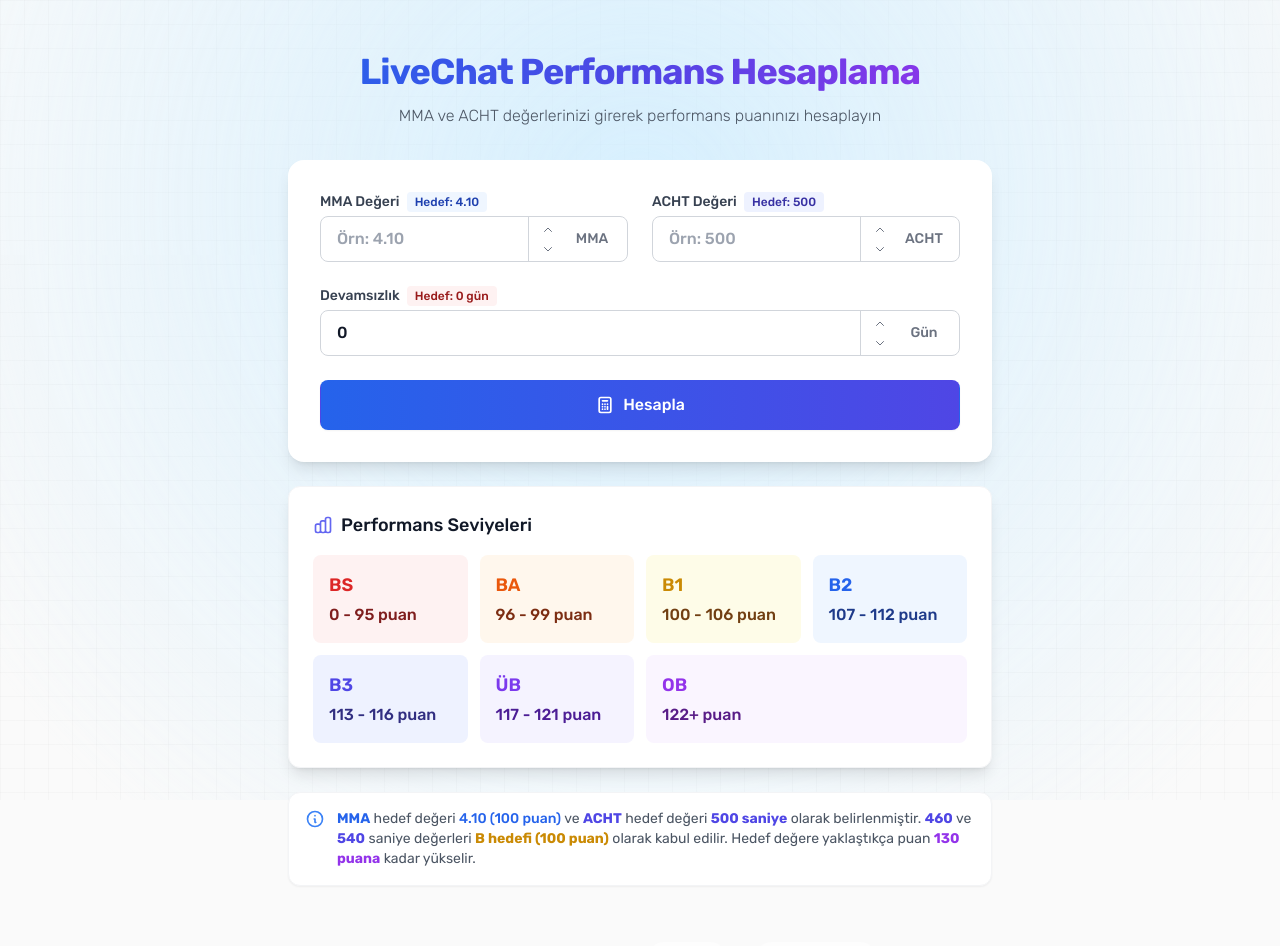
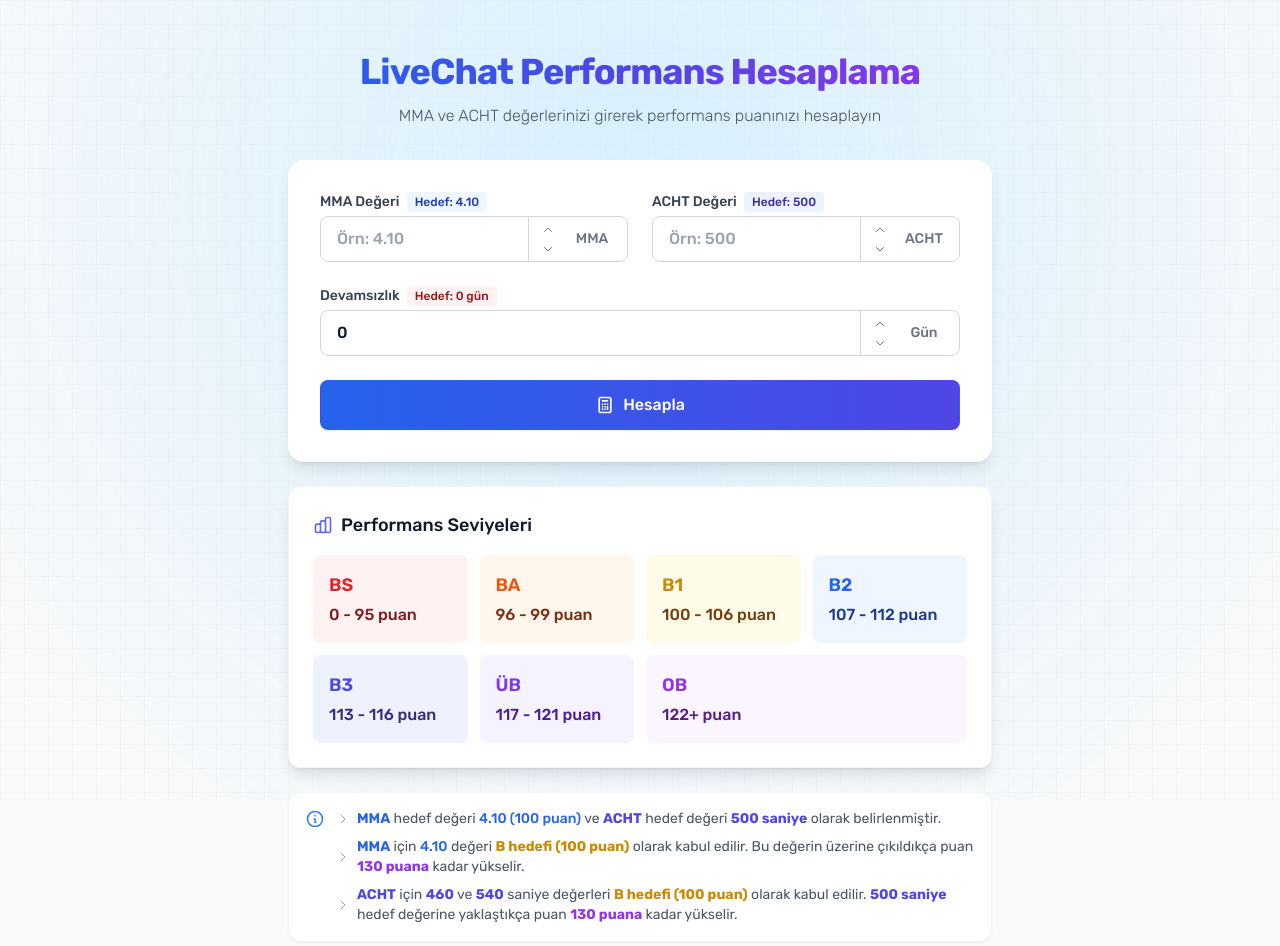
Before and after one commit to metinfarukbiyik/perf-calculator, a Vue app: page / in a window 1280 px wide. Shown: the top 946 px of the page. Built offline with nearby package versions, Linux system fonts and the light colour scheme.

Commit message:
description

```diff
--- a/src/components/PerformanceCalculator.vue
+++ b/src/components/PerformanceCalculator.vue
@@ -345,11 +345,37 @@
                   <path stroke-linecap="round" stroke-linejoin="round" stroke-width="2" d="M13 16h-1v-4h-1m1-4h.01M21 12a9 9 0 11-18 0 9 9 0 0118 0z" />
                 </svg>
               </div>
-              <div class="ml-3">
-                <p class="text-sm text-gray-600">
-                  <span class="font-bold text-blue-600">MMA</span> hedef değeri <span class="font-medium text-blue-600">4.10 (100 puan)</span> ve
-                  <span class="font-bold text-indigo-600">ACHT</span> hedef değeri <span class="font-bold text-indigo-600">500 saniye</span> olarak belirlenmiştir. <span class="font-bold text-indigo-600">460</span> ve <span class="font-bold text-indigo-600">540</span> saniye değerleri <span class="font-bold text-yellow-600">B hedefi (100 puan)</span> olarak kabul edilir. Hedef değere yaklaştıkça puan <span class="font-bold text-purple-600">130 puana</span> kadar yükselir.
-                </p>
+              <div class="ml-3 space-y-2">
+                <!-- Hedef Değerler -->
+                <div class="flex items-center gap-2">
+                  <svg class="w-3 h-3 text-gray-400 flex-shrink-0" fill="none" stroke="currentColor" viewBox="0 0 24 24">
+                    <path stroke-linecap="round" stroke-linejoin="round" stroke-width="2" d="M9 5l7 7-7 7" />
+                  </svg>
+                  <p class="text-sm text-gray-600">
+                    <span class="font-bold text-blue-600">MMA</span> hedef değeri <span class="font-medium text-blue-600">4.10 (100 puan)</span> ve
+                    <span class="font-bold text-indigo-600">ACHT</span> hedef değeri <span class="font-bold text-indigo-600">500 saniye</span> olarak belirlenmiştir.
+                  </p>
+                </div>
+
+                <!-- MMA Açıklaması -->
+                <div class="flex items-center gap-2">
+                  <svg class="w-3 h-3 text-gray-400 flex-shrink-0" fill="none" stroke="currentColor" viewBox="0 0 24 24">
+                    <path stroke-linecap="round" stroke-linejoin="round" stroke-width="2" d="M9 5l7 7-7 7" />
+                  </svg>
+                  <p class="text-sm text-gray-600">
+                    <span class="font-bold text-blue-600">MMA</span> için <span class="font-medium text-blue-600">4.10</span> değeri <span class="font-bold text-yellow-600">B hedefi (100 puan)</span> olarak kabul edilir. Bu değerin üzerine çıkıldıkça puan <span class="font-bold text-purple-600">130 puana</span> kadar yükselir.
+                  </p>
+                </div>
+
+                <!-- ACHT Açıklaması -->
+                <div class="flex items-center gap-2">
+                  <svg class="w-3 h-3 text-gray-400 flex-shrink-0" fill="none" stroke="currentColor" viewBox="0 0 24 24">
+                    <path stroke-linecap="round" stroke-linejoin="round" stroke-width="2" d="M9 5l7 7-7 7" />
+                  </svg>
+                  <p class="text-sm text-gray-600">
+                    <span class="font-bold text-indigo-600">ACHT</span> için <span class="font-bold text-indigo-600">460</span> ve <span class="font-bold text-indigo-600">540</span> saniye değerleri <span class="font-bold text-yellow-600">B hedefi (100 puan)</span> olarak kabul edilir. <span class="font-bold text-indigo-600">500 saniye</span> hedef değerine yaklaştıkça puan <span class="font-bold text-purple-600">130 puana</span> kadar yükselir.
+                  </p>
+                </div>
               </div>
             </div>
           </div>
```
